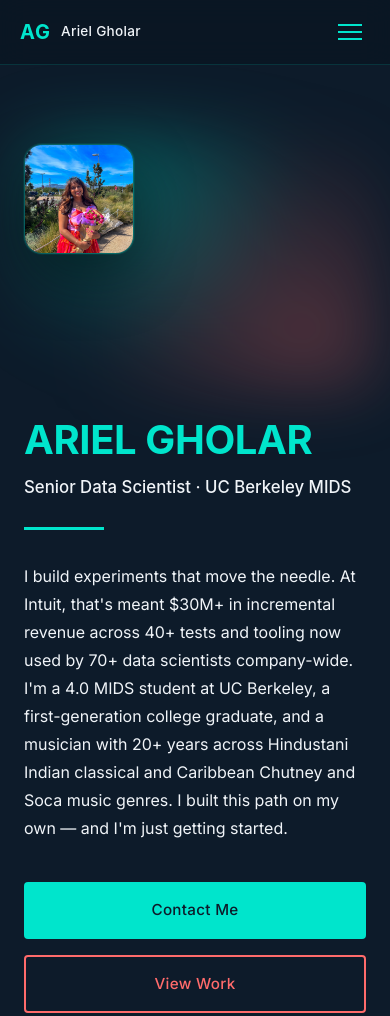
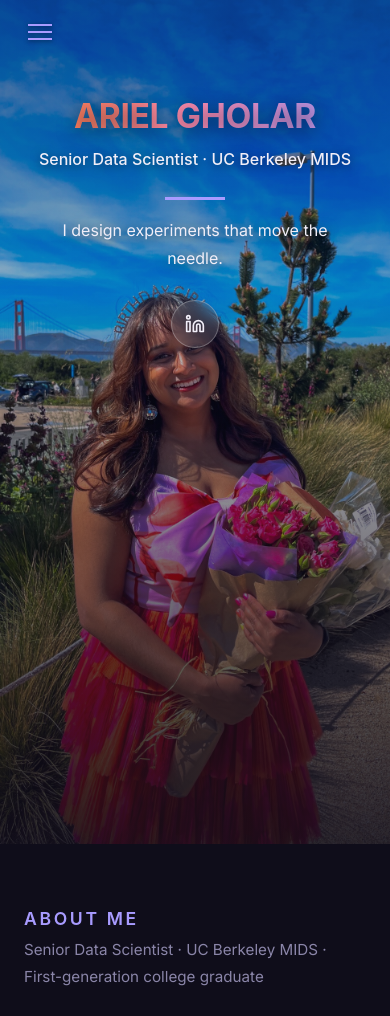
Before and after one commit to arielgholar/arielgholar.github.io, a plain HTML site: page index.html in a window 390 px wide. Shown: the top 1016 px of the page. Drawn offline with Linux system fonts and the light colour scheme; a web font is replaced by a local one.

Commit message:
Iris palette + Sunset-gradient hero + Akanksha-style image (#1)
- Switch site palette from Signal & Noise (teal/coral/navy) to Iris
  (lavender/pink/orange/near-black) per provided color rules. Orange
  reserved for the primary CTA; pink reserved for personal sections
  (testimonials, leadership, about); lavender owns the brand.
- Hero: image now bleeds edge-to-edge across the right half of the
  viewport (no rounded card, no border, no glow ring), matching the
  Akanksha reference layout. Text content padded internally instead
  of via container.
- Hero name "ARIEL GHOLAR" now renders with the sunset gradient
  (orange -> pink -> lavender) via background-clip: text.
- Skill bars in the About section use the same sunset gradient fill.
- Hero metrics restructured to a 2x2 KPI card with a 3px gradient
  stripe along the top (matches Sunset Tech "example box" treatment).
  Added 4.0 MIDS GPA as the 4th metric. Cell accents rotate across
  lavender / pink / orange / pink.
- Mobile hero unchanged structurally: full-bleed background image,
  centered overlay text, top bar gap removed (main-content margin-top
  reset on mobile), hamburger floats over the photo.
- Hero bio verb: "I build" -> "I design" experiments that move the needle.

🤖 Generated with [Claude Code](https://claude.com/claude-code)

Co-authored-by: Ariel Gholar <agholar@berkeley.edu>
Co-authored-by: Claude Opus 4.7 <noreply@anthropic.com>

```diff
--- a/index.html
+++ b/index.html
@@ -74,8 +74,18 @@
         <p class="hero-tagline">Senior Data Scientist &middot; UC Berkeley MIDS</p>
         <hr class="hero-rule" />
         <p class="hero-bio">
-          I build experiments that move the needle. At Intuit, that's meant $30M+ in incremental revenue across 40+ tests and tooling now used by 70+ data scientists company-wide. I'm a 4.0 MIDS student at UC Berkeley, a first-generation college graduate, and a musician with 20+ years across Hindustani Indian classical and Caribbean Chutney and Soca music genres. I built this path on my own &mdash; and I'm just getting started.
+          <span class="hero-bio-lead">I design experiments that move the needle.</span><span class="hero-bio-rest"> At Intuit, that's meant $30M+ in incremental revenue across 40+ tests and tooling now used by 70+ data scientists company-wide. I'm a 4.0 MIDS student at UC Berkeley, a first-generation college graduate, and a musician with 20+ years across Hindustani Indian classical and Caribbean Chutney and Soca music genres. I built this path on my own &mdash; and I'm just getting started.</span>
         </p>
+
+        <div class="hero-socials">
+          <a href="https://linkedin.com/in/arielgholar" target="_blank" rel="noopener" aria-label="LinkedIn" class="hero-social-icon">
+            <svg viewBox="0 0 24 24" fill="none" stroke="currentColor" stroke-width="2" stroke-linecap="round" stroke-linejoin="round" aria-hidden="true">
+              <path d="M16 8a6 6 0 0 1 6 6v7h-4v-7a2 2 0 0 0-4 0v7h-4v-7a6 6 0 0 1 6-6z"/>
+              <rect x="2" y="9" width="4" height="12"/>
+              <circle cx="4" cy="4" r="2"/>
+            </svg>
+          </a>
+        </div>
         <div class="hero-ctas">
           <a href="#contact" class="btn btn-primary">Contact Me</a>
           <a href="#experience" class="btn btn-outline">View Work</a>
@@ -93,6 +103,10 @@
           <div class="metric">
             <div class="metric-value" data-target="70" data-suffix="+">0+</div>
             <div class="metric-label">data scientists enabled</div>
+          </div>
+          <div class="metric">
+            <div class="metric-value">4.0</div>
+            <div class="metric-label">MIDS grad GPA</div>
           </div>
         </div>
       </div>
--- a/styles.css
+++ b/styles.css
@@ -4,18 +4,18 @@
    ============================================ */
 
 :root {
-  /* Palette */
-  --bg-base: #0D1B2A;
-  --bg-alt: #132133;
-  --accent-primary: #00E5CC;
-  --accent-secondary: #FF6B6B;
-  --accent-tertiary: #F5A623;
-  --text-primary: #F0F4F8;
-  --text-muted: #8FA3B1;
-  --border: rgba(0, 229, 204, 0.15);
-  --chip-bg: rgba(0, 229, 204, 0.15);
-  --amber-bg: rgba(245, 166, 35, 0.12);
-  --coral-bg: rgba(255, 107, 107, 0.12);
+  /* Iris palette */
+  --bg-base: #0F0D1A;            /* Ground */
+  --bg-alt: #171426;             /* Surface */
+  --accent-primary: #A89BFF;     /* Lavender — owns the brand */
+  --accent-secondary: #FF8FB8;   /* Pink — personal moments */
+  --accent-tertiary: #FF7A3D;    /* Orange — CTAs ONLY */
+  --text-primary: #F1EEF8;       /* Ink */
+  --text-muted: #8A85A8;         /* purple-tinted muted */
+  --border: #241F37;             /* Line */
+  --chip-bg: rgba(168, 155, 255, 0.15);
+  --amber-bg: rgba(255, 122, 61, 0.12);
+  --coral-bg: rgba(255, 143, 184, 0.12);
 
   /* Typography */
   --font-heading: 'Clash Display', -apple-system, BlinkMacSystemFont, sans-serif;
@@ -96,6 +96,7 @@ h1, h2, h3, h4 {
 
 /* ============ Layout ============ */
 .container {
+  width: 100%;
   max-width: var(--max-width);
   margin: 0 auto;
   padding: 0 1.5rem;
@@ -120,7 +121,7 @@ section.alt-bg {
   left: 0;
   width: var(--sidebar-width);
   height: 100vh;
-  background-color: rgba(10, 22, 35, 0.92);
+  background-color: rgba(15, 13, 26, 0.92);
   backdrop-filter: blur(14px);
   -webkit-backdrop-filter: blur(14px);
   border-right: 1px solid var(--border);
@@ -188,7 +189,7 @@ section.alt-bg {
 
 .sidebar-links a:hover {
   color: var(--accent-primary);
-  background-color: rgba(0, 229, 204, 0.05);
+  background-color: rgba(168, 155, 255, 0.05);
   border-left-color: var(--accent-primary);
   opacity: 1;
 }
@@ -258,23 +259,42 @@ section.alt-bg {
 /* ============ Hero ============ */
 .hero {
   min-height: 100vh;
-  display: flex;
-  align-items: center;
-  padding: 5rem 0 4rem;
+  min-height: 100dvh;
+  display: flex;
+  align-items: stretch;
+  padding: 0;
+}
+
+.hero > .container {
+  max-width: none;
+  padding: 0;
+  display: flex;
+  align-items: stretch;
 }
 
 .hero-content {
-  max-width: 850px;
+  max-width: 720px;
+  padding: 5rem 3rem 5rem 4.5rem;
+  align-self: center;
 }
 
 .hero-name {
   font-family: var(--font-heading);
   font-weight: 700;
   font-size: 3.5rem;
-  color: var(--accent-primary);
   letter-spacing: -0.01em;
   line-height: 1.05;
   margin-bottom: 0.75rem;
+  background: linear-gradient(
+    90deg,
+    var(--accent-tertiary) 0%,
+    var(--accent-secondary) 50%,
+    var(--accent-primary) 100%
+  );
+  -webkit-background-clip: text;
+  background-clip: text;
+  color: transparent;
+  -webkit-text-fill-color: transparent;
   opacity: 0;
   transform: translateY(20px);
   animation: fadeUp 0.6s ease forwards;
@@ -336,13 +356,13 @@ section.alt-bg {
 }
 
 .btn-primary {
-  background-color: var(--accent-primary);
+  background-color: var(--accent-tertiary);
   color: var(--bg-base);
 }
 
 .btn-primary:hover {
   transform: translateY(-2px);
-  box-shadow: 0 8px 20px rgba(0, 229, 204, 0.25);
+  box-shadow: 0 8px 20px rgba(255, 122, 61, 0.35);
   opacity: 1;
 }
 
@@ -359,25 +379,51 @@ section.alt-bg {
   opacity: 1;
 }
 
-/* ============ Metrics ============ */
+/* ============ Metrics (Sunset KPI card) ============ */
 .metrics {
+  position: relative;
   display: grid;
-  grid-template-columns: repeat(3, 1fr);
-  gap: 2rem;
-  padding-top: 2.5rem;
-  border-top: 1px solid var(--border);
+  grid-template-columns: repeat(2, 1fr);
+  gap: 1.25rem 1.75rem;
+  padding: 1.75rem 1.75rem 1.5rem;
+  background-color: var(--bg-alt);
+  border: 1px solid var(--border);
+  border-radius: 12px;
+  overflow: hidden;
+  max-width: 520px;
   opacity: 0;
   transform: translateY(20px);
   animation: fadeUp 0.6s ease 0.8s forwards;
 }
 
+.metrics::before {
+  content: "";
+  position: absolute;
+  top: 0;
+  left: 0;
+  right: 0;
+  height: 3px;
+  background: linear-gradient(
+    90deg,
+    var(--accent-tertiary) 0%,
+    var(--accent-secondary) 50%,
+    var(--accent-primary) 100%
+  );
+}
+
 .metric-value {
   font-family: var(--font-heading);
   font-weight: 700;
-  font-size: 2.5rem;
+  font-size: 2.25rem;
   color: var(--accent-primary);
   line-height: 1.1;
 }
+
+/* Rotate accent colors across the 2x2 metric cells (matches Sunset reference) */
+.metric:nth-child(1) .metric-value { color: var(--accent-primary); }
+.metric:nth-child(2) .metric-value { color: var(--accent-secondary); }
+.metric:nth-child(3) .metric-value { color: var(--accent-tertiary); }
+.metric:nth-child(4) .metric-value { color: var(--accent-secondary); }
 
 .metric-label {
   color: var(--text-muted);
@@ -416,7 +462,7 @@ section.alt-bg {
   height: 14px;
   border-radius: 50%;
   background-color: var(--accent-primary);
-  box-shadow: 0 0 0 4px var(--bg-base), 0 0 0 6px rgba(0, 229, 204, 0.3);
+  box-shadow: 0 0 0 4px var(--bg-base), 0 0 0 6px rgba(168, 155, 255, 0.3);
 }
 
 .role-date {
@@ -695,9 +741,9 @@ section.alt-bg {
 .cert-chip {
   display: inline-block;
   padding: 0.5rem 1rem;
-  background-color: var(--amber-bg);
-  color: var(--accent-tertiary);
-  border: 1px solid var(--accent-tertiary);
+  background-color: var(--chip-bg);
+  color: var(--accent-primary);
+  border: 1px solid var(--accent-primary);
   border-radius: 999px;
   font-size: 0.85rem;
   font-weight: 500;
@@ -961,7 +1007,7 @@ section.alt-bg {
     left: 0;
     right: 0;
     flex-direction: column;
-    background-color: rgba(10, 22, 35, 0.98);
+    background-color: rgba(15, 13, 26, 0.98);
     backdrop-filter: blur(14px);
     padding: 1rem 1.25rem;
     gap: 0.25rem;
@@ -981,7 +1027,7 @@ section.alt-bg {
 
   .main-content {
     margin-left: 0;
-    margin-top: 64px;
+    margin-top: 0;
   }
 
   .timeline-roles {
@@ -1034,47 +1080,37 @@ section.alt-bg {
   }
 }
 
-/* ============ Hero split layout ============ */
-.hero-grid {
-  display: grid;
-  grid-template-columns: 1.05fr 1fr;
-  gap: 4rem;
-  align-items: center;
-  width: 100%;
-}
-
-.hero-grid .hero-content {
-  max-width: 100%;
-}
-
-/* hero is a normal 50/50 grid: text left, image right */
+/* ============ Hero split layout (desktop: image fills right half) ============ */
 .hero-grid {
   display: grid;
   grid-template-columns: 1fr 1fr;
   gap: 3.5rem;
-  align-items: center;
+  align-items: stretch;
   width: 100%;
+  min-height: calc(100vh - 10rem);
+  min-height: calc(100dvh - 10rem);
+}
+
+/* Hide hero LinkedIn icon on desktop (it lives in the sidebar there) */
+.hero-socials { display: none; }
+
+.hero-grid .hero-content {
+  max-width: 100%;
+  align-self: center;
 }
 
 .hero-portrait-wrap {
   position: relative;
   width: 100%;
-  aspect-ratio: 4 / 5;
-  max-height: 78vh;
+  height: 100%;
+  min-height: 70vh;
   opacity: 0;
   transform: translateY(20px);
   animation: fadeUp 0.8s ease 0.4s forwards;
 }
 
 .hero-portrait-ring {
-  position: absolute;
-  inset: -14px;
-  border-radius: 24px;
-  background: radial-gradient(circle at 30% 20%, rgba(0, 229, 204, 0.32), transparent 55%),
-              radial-gradient(circle at 80% 80%, rgba(255, 107, 107, 0.28), transparent 60%);
-  filter: blur(32px);
-  z-index: -1;
-  pointer-events: none;
+  display: none;
 }
 
 .hero-portrait {
@@ -1082,10 +1118,9 @@ section.alt-bg {
   height: 100%;
   object-fit: cover;
   object-position: center;
-  border-radius: 18px;
-  border: 1px solid rgba(0, 229, 204, 0.25);
-  box-shadow: 0 22px 60px rgba(0, 0, 0, 0.45),
-              0 0 0 1px rgba(0, 229, 204, 0.10);
+  border-radius: 0;
+  border: none;
+  box-shadow: none;
   transition: transform 0.6s ease;
 }
 
@@ -1093,21 +1128,197 @@ section.alt-bg {
   transform: scale(1.015);
 }
 
+/* ============ Mobile hero: full-bleed image background, text overlay ============ */
 @media (max-width: 900px) {
+  .hero {
+    position: relative;
+    min-height: 100vh;
+    min-height: 100dvh;
+    display: block;
+    padding: 0;
+    overflow: hidden;
+  }
+
+  .hero > .container {
+    position: relative;
+    z-index: 2;
+    min-height: 100vh;
+    min-height: 100dvh;
+    padding: 4rem 1.5rem 2rem;
+    display: flex;
+    flex-direction: column;
+    align-items: center;
+    justify-content: flex-start;
+    text-align: center;
+    max-width: 100%;
+  }
+
+  .hero-grid .hero-content {
+    margin-top: 4vh;
+  }
+
+  /* Hide the bar, keep just a floating hamburger top-right */
+  .sidebar {
+    background-color: transparent;
+    backdrop-filter: none;
+    -webkit-backdrop-filter: none;
+    border-bottom: none;
+    pointer-events: none;
+  }
+  .sidebar-inner { padding: 1rem 1.25rem; }
+  .sidebar-brand { display: none; }
+  .nav-toggle { pointer-events: auto; }
+  .nav-toggle span {
+    filter: drop-shadow(0 1px 2px rgba(0, 0, 0, 0.55));
+  }
+  /* Keep the menu drawer (when opened) tappable */
+  .sidebar-links { pointer-events: auto; }
+
+  /* Move face lower in viewport by showing more of the top of the image */
+  .hero-portrait {
+    object-position: center top;
+  }
+
   .hero-grid {
-    grid-template-columns: 1fr;
-    gap: 2.5rem;
-  }
+    display: block;
+    width: 100%;
+    min-height: 0;
+  }
+
+  .hero-grid .hero-content {
+    max-width: 100%;
+    text-align: center;
+    position: relative;
+    z-index: 3;
+    padding: 0;
+  }
+
+  /* Hero LinkedIn icon (mobile only — desktop has icons in sidebar) */
+  .hero-socials {
+    display: flex;
+    justify-content: center;
+    margin-top: 1.75rem;
+  }
+  .hero-social-icon {
+    display: inline-flex;
+    align-items: center;
+    justify-content: center;
+    width: 48px;
+    height: 48px;
+    border-radius: 50%;
+    background-color: rgba(255, 255, 255, 0.12);
+    border: 1px solid rgba(255, 255, 255, 0.25);
+    color: var(--text-primary);
+    backdrop-filter: blur(8px);
+    -webkit-backdrop-filter: blur(8px);
+    transition: background-color 0.2s ease, transform 0.2s ease, border-color 0.2s ease;
+  }
+  .hero-social-icon svg {
+    width: 20px;
+    height: 20px;
+  }
+  .hero-social-icon:hover {
+    background-color: var(--accent-primary);
+    color: var(--bg-base);
+    border-color: var(--accent-primary);
+    transform: translateY(-2px);
+    opacity: 1;
+  }
+
+  /* Slim mobile hero: hide bio remainder, CTAs, and metrics */
+  .hero-bio-rest { display: none; }
+  .hero-ctas { display: none; }
+  .metrics { display: none; }
+
+  /* Bio shows only the lead sentence, slightly tighter */
+  .hero-bio {
+    font-size: 1rem;
+    max-width: 92%;
+    margin: 1rem auto 0;
+  }
+
+  /* Tighten and center the underline accent */
+  .hero-rule {
+    width: 60px;
+    margin: 1rem auto 0;
+    height: 3px;
+  }
+
   .hero-portrait-wrap {
-    order: -1;
-    max-height: 55vh;
-    aspect-ratio: 16 / 11;
-    margin: 0 auto;
+    position: absolute;
+    inset: 0;
     width: 100%;
-    max-width: 520px;
-  }
+    height: 100%;
+    min-height: 0;
+    max-width: none;
+    margin: 0;
+    aspect-ratio: auto;
+    z-index: 0;
+    opacity: 1;
+    transform: none;
+    animation: none;
+  }
+
+  .hero-portrait {
+    width: 100%;
+    height: 100%;
+    object-fit: cover;
+    object-position: center 22%;
+    border-radius: 0;
+    border: none;
+    box-shadow: none;
+  }
+
+  .hero-portrait-wrap::after {
+    content: "";
+    position: absolute;
+    inset: 0;
+    background: linear-gradient(
+      to bottom,
+      rgba(15, 13, 26, 0.45) 0%,
+      rgba(15, 13, 26, 0.25) 35%,
+      rgba(15, 13, 26, 0.88) 100%
+    );
+    z-index: 1;
+    pointer-events: none;
+  }
+
+  .hero-portrait-ring {
+    display: none;
+  }
+
+  .hero-content {
+    color: var(--text-primary);
+  }
+
   .hero-name {
     font-size: 2.5rem;
+    text-shadow: 0 4px 18px rgba(0, 0, 0, 0.5);
+  }
+
+  .hero-tagline {
+    text-shadow: 0 2px 10px rgba(0, 0, 0, 0.5);
+  }
+
+  .hero-bio {
+    text-shadow: 0 2px 12px rgba(0, 0, 0, 0.55);
+  }
+
+  .metrics {
+    gap: 1rem;
+  }
+
+  .metric-label {
+    text-shadow: 0 2px 8px rgba(0, 0, 0, 0.5);
+  }
+}
+
+@media (max-width: 480px) {
+  .hero-name {
+    font-size: 2.1rem;
+  }
+  .hero-tagline {
+    font-size: 1rem;
   }
 }
 
@@ -1131,7 +1342,7 @@ section.alt-bg {
   object-fit: cover;
   border-radius: 14px;
   border: 2px solid var(--accent-secondary);
-  box-shadow: 0 0 0 6px rgba(255, 107, 107, 0.10), 0 18px 50px rgba(255, 107, 107, 0.18);
+  box-shadow: 0 0 0 6px rgba(255, 143, 184, 0.10), 0 18px 50px rgba(255, 143, 184, 0.18);
   transition: transform 0.4s ease;
 }
 
@@ -1199,10 +1410,6 @@ section.alt-bg {
     height: auto;
     aspect-ratio: 3 / 4;
   }
-  .hero-portrait {
-    width: 110px;
-    height: 110px;
-  }
 }
 
 /* ============ Skill bars ============ */
@@ -1255,8 +1462,13 @@ section.alt-bg {
   left: 0;
   height: 100%;
   width: 0%;
-  background: linear-gradient(90deg, var(--accent-primary), #5ff5e0);
-  box-shadow: 0 0 12px rgba(0, 229, 204, 0.4);
+  background: linear-gradient(
+    90deg,
+    var(--accent-tertiary) 0%,
+    var(--accent-secondary) 50%,
+    var(--accent-primary) 100%
+  );
+  box-shadow: 0 0 12px rgba(168, 155, 255, 0.4);
   border-radius: 100px;
   transition: width 1.2s cubic-bezier(0.22, 0.61, 0.36, 1);
 }
@@ -1301,7 +1513,7 @@ section.alt-bg {
   object-fit: cover;
   border-radius: 14px;
   border: 2px solid var(--accent-primary);
-  box-shadow: 0 0 0 6px rgba(0, 229, 204, 0.08), 0 16px 40px rgba(0, 229, 204, 0.16);
+  box-shadow: 0 0 0 6px rgba(168, 155, 255, 0.08), 0 16px 40px rgba(168, 155, 255, 0.16);
 }
 
 .about-quick-facts {
@@ -1381,11 +1593,11 @@ section.alt-bg {
 
 .testimonial-card:hover {
   transform: translateY(-3px);
-  border-color: rgba(0, 229, 204, 0.35);
+  border-color: rgba(168, 155, 255, 0.35);
 }
 
 .testimonial-card.placeholder {
-  border-color: rgba(255, 107, 107, 0.35);
+  border-color: rgba(255, 143, 184, 0.35);
   border-style: dashed;
 }
 
@@ -1412,7 +1624,7 @@ section.alt-bg {
 }
 
 .testimonial-card.placeholder .testimonial-quote {
-  color: rgba(255, 107, 107, 0.75);
+  color: rgba(255, 143, 184, 0.75);
 }
 
 .testimonial-attrib {
@@ -1424,14 +1636,14 @@ section.alt-bg {
   width: 64px;
   height: 64px;
   border-radius: 50%;
-  background-color: rgba(0, 229, 204, 0.1);
-  border: 1px dashed rgba(0, 229, 204, 0.3);
+  background-color: rgba(168, 155, 255, 0.1);
+  border: 1px dashed rgba(168, 155, 255, 0.3);
   flex-shrink: 0;
 }
 
 .testimonial-card.placeholder .avatar-placeholder {
-  background-color: rgba(255, 107, 107, 0.08);
-  border-color: rgba(255, 107, 107, 0.3);
+  background-color: rgba(255, 143, 184, 0.08);
+  border-color: rgba(255, 143, 184, 0.3);
 }
 
 .testimonial-name {
```
